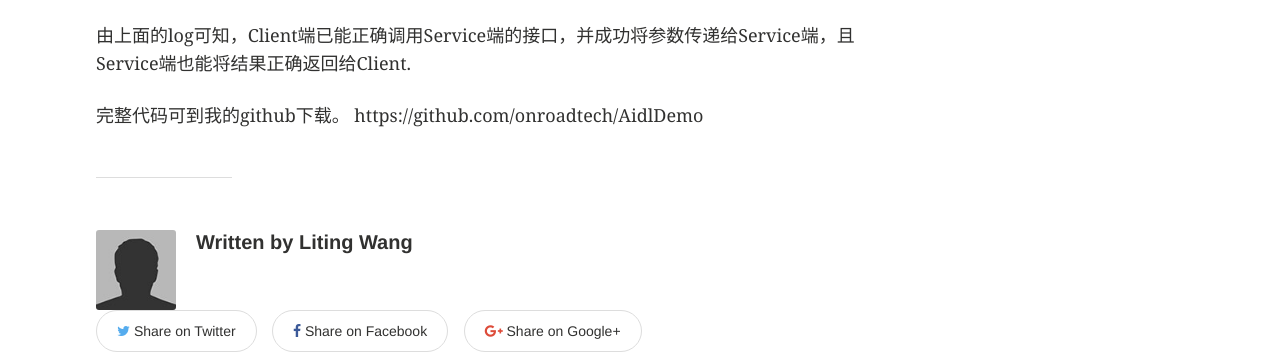
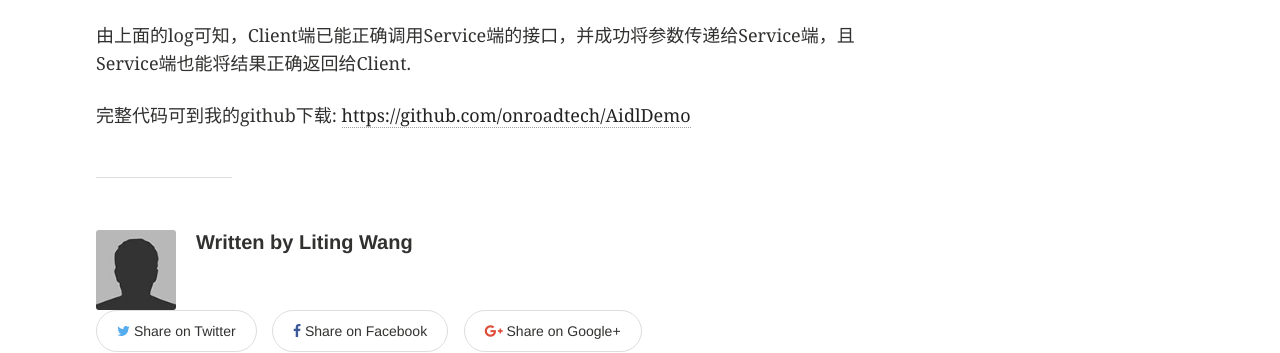
Before and after one commit to onroadtech/onroadtech.github.io, a Jekyll site: the page built from _posts/articles/2017-11-9-aidl-ipc-communication-1.md, in a window 1280 px wide and 900 px high, scrolled down 5599 px. Shown: the part 232-585 px from the top of the window. Built offline with Jekyll 4.4.1, drawn with Linux system fonts in a browser that asks for light colours; part of the change alters nothing that is shown.

```diff
--- a/_posts/articles/2017-11-9-aidl-ipc-communication-1.md
+++ b/_posts/articles/2017-11-9-aidl-ipc-communication-1.md
@@ -178,5 +178,5 @@ public void onServiceConnected(ComponentName componentName, IBinder iBinder) {
 
 由上面的log可知，Client端已能正确调用Service端的接口，并成功将参数传递给Service端，且Service端也能将结果正确返回给Client.
 
-完整代码可到我的github下载。
-https://github.com/onroadtech/AidlDemo
+完整代码可到我的github下载:
+<https://github.com/onroadtech/AidlDemo>
```
Also changed, not shown: images/2017110905.PNG (added), images/2017110906.PNG (added).
